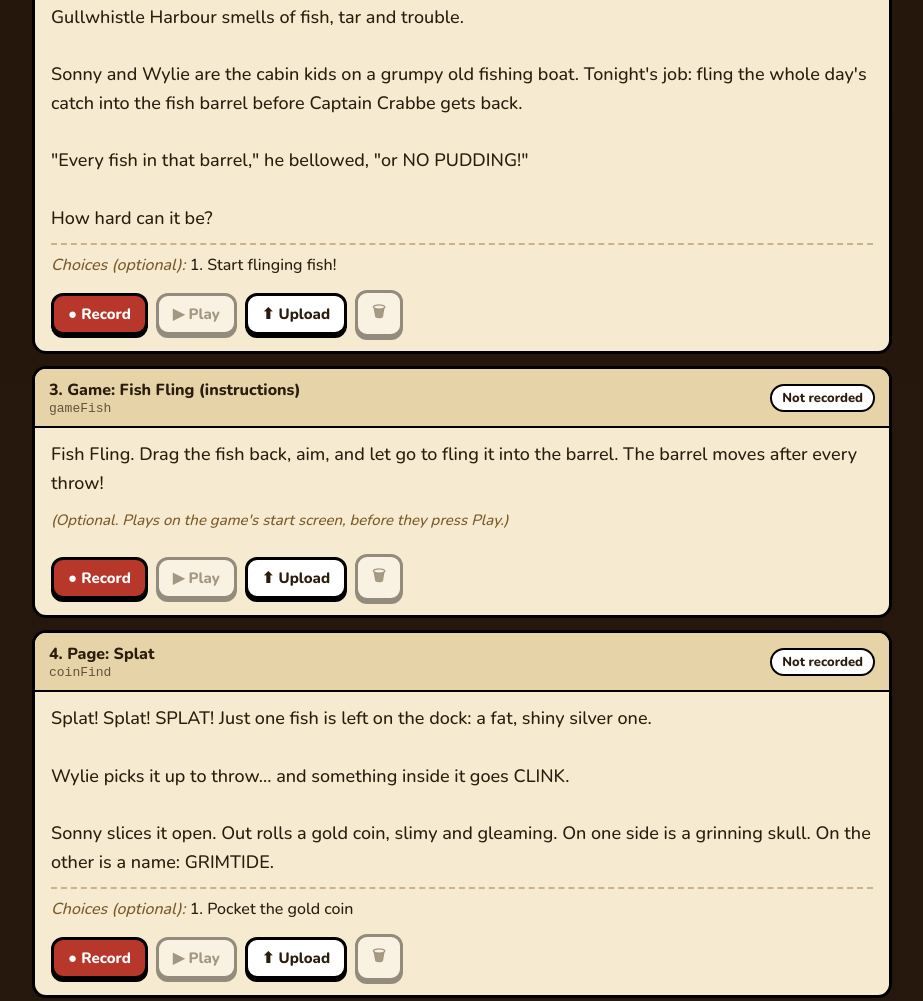
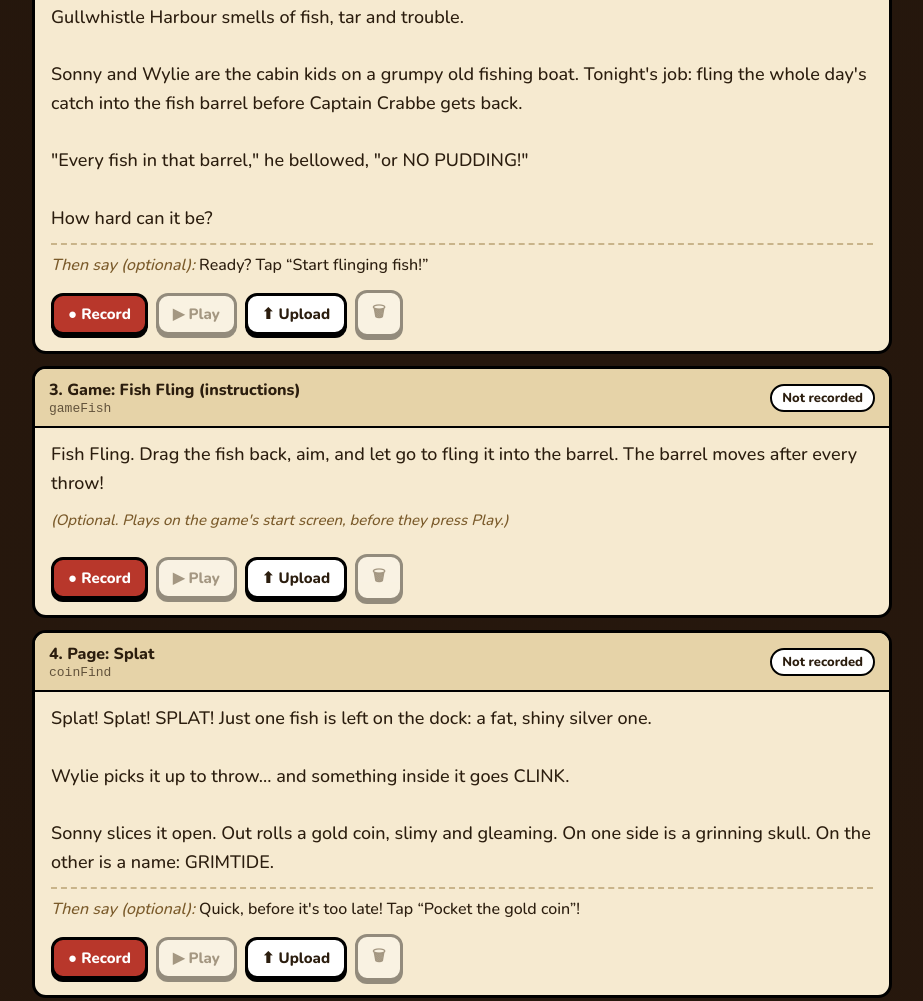
Before and after one commit to joel-blackburn/captain-grimtide, a plain HTML site: page studio.html in a window 1280 px wide. Shown: the part 943-1944 px from the top of the page, without its empty margins (178-1101 px from the left). Drawn offline with nearby package versions, Linux system fonts and the light colour scheme; a web font is replaced by a local one.

Commit message:
Cheer kids on when there's only one choice
Single-choice pages now say an encouraging line (e.g. "Let's go, me hearties! Tap 'Face him'!") instead of "What will you do?", and the lone button gently pulses. The studio script shows the same line for Captain Dad to record.

Co-Authored-By: Claude Opus 5.5 <noreply@anthropic.com>
Claude-Session: https://claude.ai/code/session_01W1fBxom1gCapzQ1dnmxjJQ

```diff
--- a/studio.html
+++ b/studio.html
@@ -402,6 +402,20 @@ const STORY = {
   }
 };
 
+
+const NUDGES = [
+  "Ready? Tap \u201c{x}\u201d!",
+  "Off you go! Tap \u201c{x}\u201d to keep going.",
+  "Let's go, me hearties! Tap \u201c{x}\u201d!",
+  "Quick, before it's too late! Tap \u201c{x}\u201d!",
+  "What are you waiting for? Tap \u201c{x}\u201d!"
+];
+function nudgeFor(id, label) {
+  let h = 0; for (const ch of String(id)) h = (h * 31 + ch.charCodeAt(0)) >>> 0;
+  let line = NUDGES[h % NUDGES.length].replace("{x}", label);
+  if (/[!?]$/.test(label)) line = line.replace(/\u201d!$/, "\u201d");
+  return line;
+}
 </script>
 <script>
 const ORDER = [
@@ -526,6 +540,11 @@ function scriptFor(id) {
   }
   if (!p.ending && p.choices && p.choices.some(ch => ch.need)) {
     box.appendChild(el("div", "choices", "")).appendChild(el("em", null, "Skip the choices here: which ones appear depends on what's in their bag."));
+  } else if (!p.ending && p.choices && p.choices.length === 1) {
+    const c = el("div", "choices");
+    c.appendChild(el("em", null, "Then say (optional): "));
+    c.appendChild(document.createTextNode(nudgeFor(id, p.choices[0].label)));
+    box.appendChild(c);
   } else if (!p.ending && p.choices && p.choices.length) {
     const c = el("div", "choices");
     c.appendChild(el("em", null, "Choices (optional): "));
```
Also changed, not shown: index.html (+23 -5 lines).
